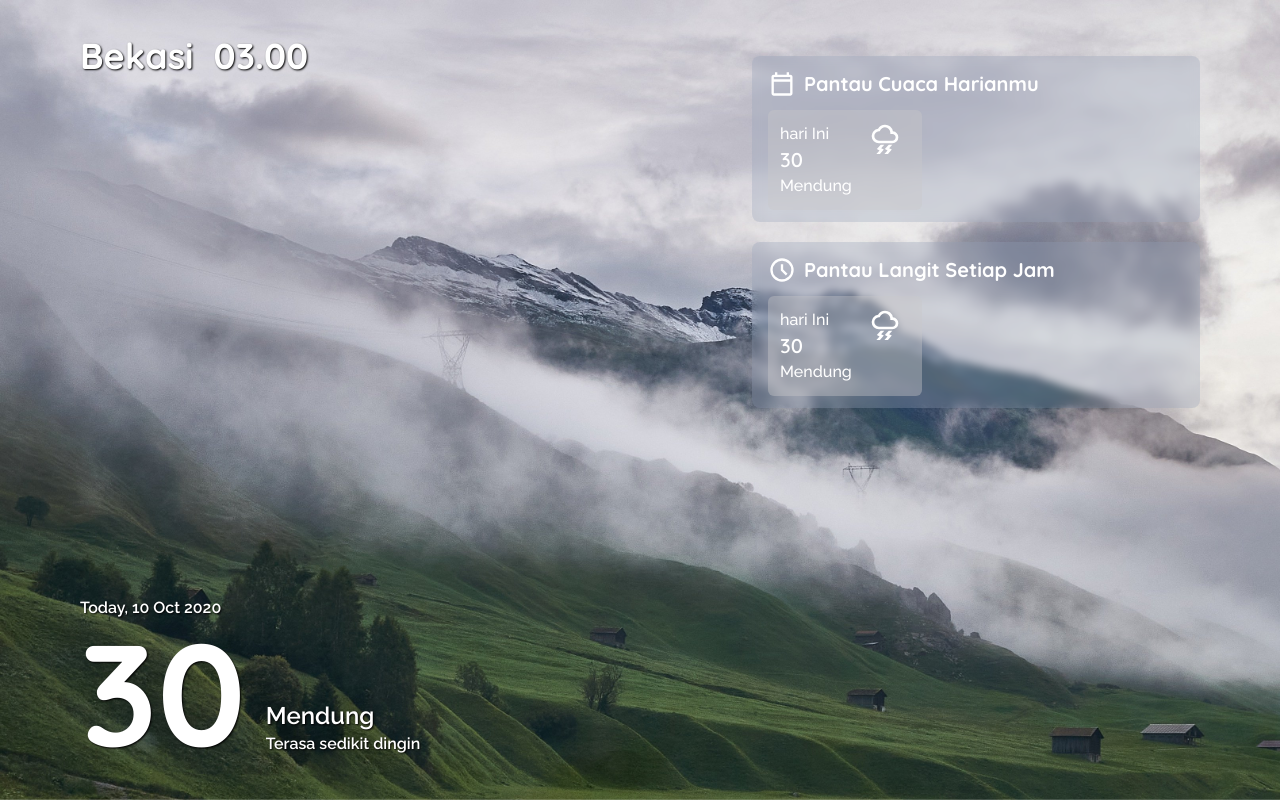
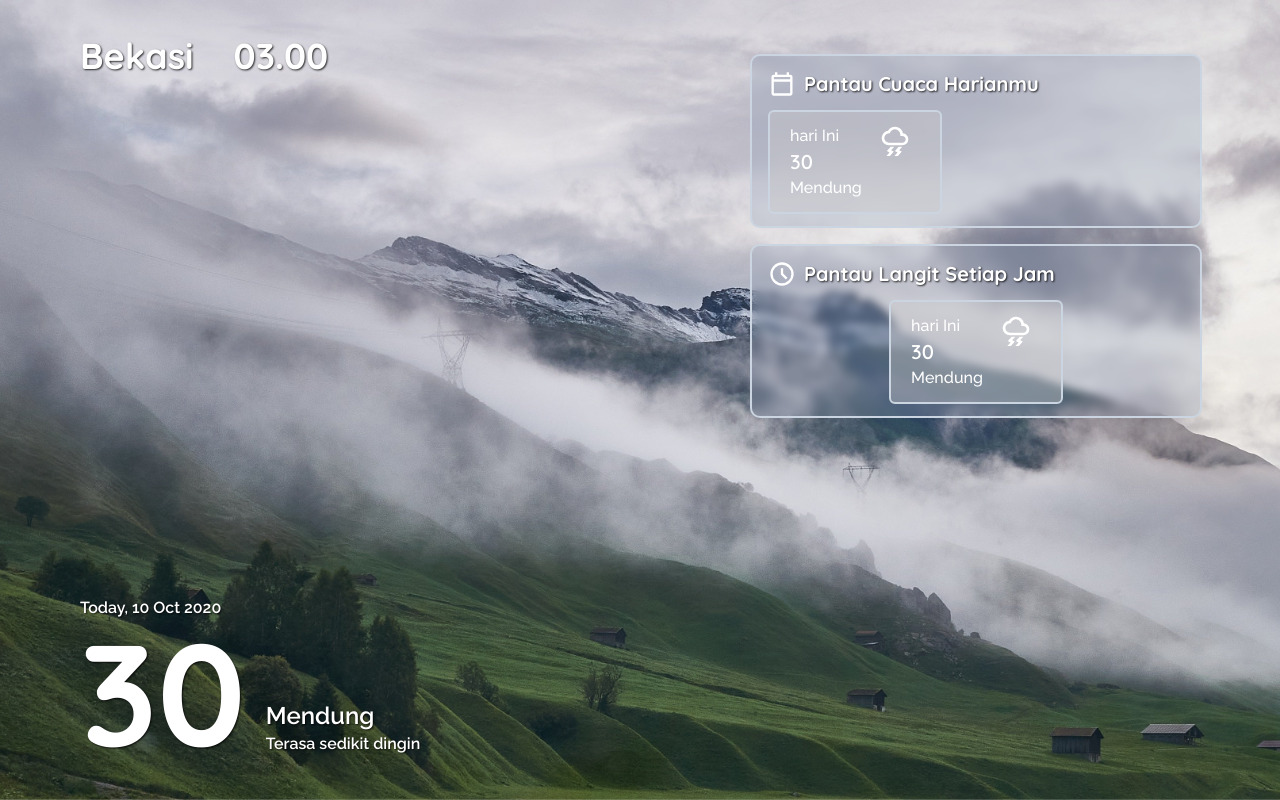
Before and after one commit to FajarVerse/app-weather, a React (Vite) app: page / in a window 1280 px wide. Built offline with nearby package versions, Linux system fonts and the light colour scheme.

Commit message:
melakukan beberapa penyesuaian

```diff
--- a/src/App.tsx
+++ b/src/App.tsx
@@ -15,9 +15,9 @@ function App() {
         style={{ backgroundImage: `url(${bg})` }}
       >
         <div className="container w-full h-full mx-auto">
-          <div className="w-full px-5 md:px-20 lg:h-full lg:px-16 lg:flex xl:px-20">
+          <div className="w-full px-6 md:px-20 lg:h-full lg:px-16 lg:flex xl:px-20">
             <div className="block lg:w-3/4 lg:flex lg:flex-col lg:justify-between">
-              <div className="w-full flex justify-between lg:justify-normal lg:gap-5">
+              <div className="w-full flex justify-between lg:justify-normal lg:gap-10">
                 <Header>Bekasi</Header>
                 <Header>03.00</Header>
               </div>
@@ -40,7 +40,7 @@ function App() {
                   <SubHeader
                     icon={
                       <svg
-                        className="lg:w-7 lg:h-7"
+                        className="w-6 h-6 lg:w-7 lg:h-7"
                         xmlns="http://www.w3.org/2000/svg"
                         viewBox="0 -960 960 960"
                         fill="#ffffff"
@@ -77,7 +77,7 @@ function App() {
                   <SubHeader
                     icon={
                       <svg
-                        className="lg:w-7 lg:h-7"
+                        className="w-6 h-6 lg:w-7 lg:h-7"
                         xmlns="http://www.w3.org/2000/svg"
                         viewBox="0 -960 960 960"
                         fill="#ffffff"
@@ -89,7 +89,7 @@ function App() {
                     Pantau Langit Setiap Jam
                   </SubHeader>
                 </div>
-                <div className="w-full flex gap-5 overflow-x-scroll scroll-bar">
+                <div className="w-full flex gap-5 overflow-x-scroll scroll-bar xl:flex-wrap xl:justify-center xl:gap-6">
                   <CardWeather>
                     <CardWeather.CardDesc temp={30} weather="Mendung" />
                     <CardWeather.CardIcon
--- a/src/components/elements/SubHeader.tsx
+++ b/src/components/elements/SubHeader.tsx
@@ -8,7 +8,7 @@ const SubHeader = (props: SubHeaderProps) => {
 
   return (
     <>
-      <h3 className="font-quicksand font-bold text-lg text-primary flex gap-2 items-center lg:text-xl">
+      <h3 className="font-quicksand font-bold text-lg text-primary text-shadow flex gap-2 items-center lg:text-xl">
         <span>{icon}</span>
         <span>{children}</span>
       </h3>
--- a/src/components/fragments/CardWeather.tsx
+++ b/src/components/fragments/CardWeather.tsx
@@ -16,7 +16,7 @@ const CardWeather = (props: CardWeatherProps) => {
 
   return (
     <>
-      <div className="w-auto px-3 py-3 bg-second rounded-md flex gap-6 justify-between items-center hover:bg-semilight group transition duration-300 ease-in-out">
+      <div className="w-auto px-3 py-3 bg-second rounded-md flex gap-6 justify-between items-center border-2 border-slate-300 xl:px-5 hover:bg-semilight group transition duration-300 ease-in-out">
         {children}
       </div>
     </>
@@ -30,7 +30,7 @@ const CardDesc = (props: CardDescProps) => {
     <>
       <div className="w-1/2">
         <p className="desc-card">hari Ini</p>
-        <h4 className="font-quicksand font-semibold text-lg text-primary lg:text-xl group-hover:text-gray-600 transition duration-300 ease-in">
+        <h4 className="font-quicksand font-semibold text-lg text-primary lg:text-xl group-hover:text-gray-700 transition duration-300 ease-in">
           {temp}
         </h4>
         <p className="desc-card">{weather}</p>
--- a/src/components/layout/ForecastLayout.tsx
+++ b/src/components/layout/ForecastLayout.tsx
@@ -9,7 +9,7 @@ const ForecastLayout = (props: ForecastLayoutProps) => {
   return (
     <>
       <div
-        className={`w-full p-3 mt-5 bg-slate-400 bg-opacity-30 backdrop-blur-sm rounded-lg lg:px-4 ${classname}`}
+        className={`w-full p-3 mt-5 bg-slate-400 bg-opacity-30 backdrop-blur-sm ring-2 ring-slate-300 rounded-lg lg:px-4 ${classname}`}
       >
         {children}
       </div>
--- a/src/index.css
+++ b/src/index.css
@@ -3,11 +3,11 @@
 @tailwind utilities;
 
 .text-shadow {
-  text-shadow: 1px 1px 2px rgba(0, 0, 0, 1);
+  text-shadow: 1px 1px 2px rgba(0, 0, 0, 0.8);
 }
 
 .desc-card {
-  @apply font-raleway font-medium text-sm text-primary text-nowrap lg:text-base group-hover:text-gray-600 transition duration-300 ease-in;
+  @apply font-raleway font-medium text-sm text-primary text-nowrap lg:text-base group-hover:text-gray-700 transition duration-300 ease-in;
 }
 
 .scroll-bar {
```
